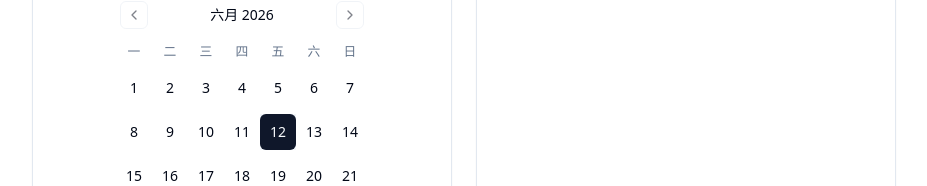
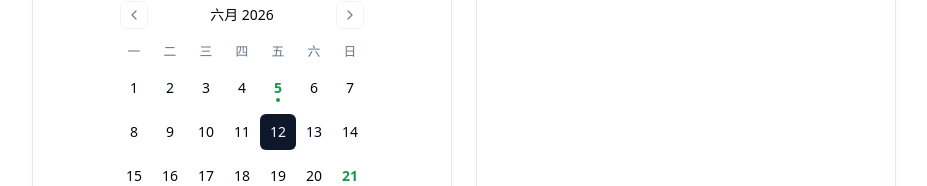
Before and after one commit to LcjGitHub/label-6124, a Next.js app: page / in a window 1280 px wide. Shown: the part 766-952 px from the top of the page, without its empty margins (176-1103 px from the left). Built offline with nearby package versions, Linux system fonts and the light colour scheme.

Commit message:
.913020344866380:1fc644534e71f6a4119671c460a7a21a_6a2ba1e236d898ac98c45424.6a2ba1e336d898ac98c45426.6a2ba1e31f9a2bba91feb78f:Trae CN.T(2026/6/12 14:06:27)

```diff
--- a/src/app/globals.css
+++ b/src/app/globals.css
@@ -59,3 +59,31 @@
     @apply bg-background text-foreground;
   }
 }
+
+@layer components {
+  .solar-term-day {
+    position: relative;
+    font-weight: 600 !important;
+    color: hsl(142 71% 35%) !important;
+  }
+
+  .solar-term-day::after {
+    content: "";
+    position: absolute;
+    bottom: 2px;
+    left: 50%;
+    transform: translateX(-50%);
+    width: 4px;
+    height: 4px;
+    border-radius: 50%;
+    background-color: hsl(142 71% 35%);
+  }
+
+  .dark .solar-term-day {
+    color: hsl(142 71% 50%) !important;
+  }
+
+  .dark .solar-term-day::after {
+    background-color: hsl(142 71% 50%);
+  }
+}
--- a/src/components/date-query-panel.tsx
+++ b/src/components/date-query-panel.tsx
@@ -1,6 +1,6 @@
 "use client";
 
-import { useState, KeyboardEvent, useEffect, useRef } from "react";
+import { useState, KeyboardEvent, useEffect, useRef, useMemo } from "react";
 import { Calendar } from "@/components/ui/calendar";
 import {
   Card,
@@ -20,6 +20,7 @@ import {
   formatDateKey,
   formatSolarDate,
   getDayEntry,
+  getSolarTermsForMonth,
 } from "@/lib/calendar";
 import { zhCN } from "date-fns/locale";
 import { Star, StarOff, ArrowRight } from "lucide-react";
@@ -166,6 +167,16 @@ export function DatePickerPanel() {
     setMonth(new Date(selectedDate.getFullYear(), selectedDate.getMonth(), 1));
   }, [selectedDate]);
 
+  const solarTermDates = useMemo(() => {
+    const year = month.getFullYear();
+    const monthIndex = month.getMonth() + 1;
+    const terms = getSolarTermsForMonth(year, monthIndex);
+    return terms.map((term) => {
+      const [y, m, d] = term.date.split("-").map(Number);
+      return new Date(y, m - 1, d);
+    });
+  }, [month]);
+
   return (
     <Card>
       <CardHeader>
@@ -186,6 +197,10 @@ export function DatePickerPanel() {
             locale={zhCN}
             fromDate={new Date(CALENDAR_YEAR_MIN, 0, 1)}
             toDate={new Date(CALENDAR_YEAR_MAX, 11, 31)}
+            modifiers={{ solarTerm: solarTermDates }}
+            modifiersClassNames={{
+              solarTerm: "solar-term-day",
+            }}
           />
         </div>
       </CardContent>
--- a/src/lib/calendar.ts
+++ b/src/lib/calendar.ts
@@ -88,6 +88,23 @@ export function getDayEntry(date: Date): DayEntry | null {
 export function getSolarTermsForYear(year: number): SolarTermEntry[] {
   if (year < CALENDAR_YEAR_MIN || year > CALENDAR_YEAR_MAX) return [];
   return solarTermsByYear[String(year)] ?? [];
+}
+
+/**
+ * 获取指定年月的节气日期列表
+ * @param year 年份
+ * @param month 月份（1-12）
+ */
+export function getSolarTermsForMonth(
+  year: number,
+  month: number,
+): SolarTermEntry[] {
+  const allTerms = getSolarTermsForYear(year);
+  const monthStr = String(month).padStart(2, "0");
+  return allTerms.filter((term) => {
+    const termMonth = term.date.split("-")[1];
+    return termMonth === monthStr;
+  });
 }
 
 /**
```
